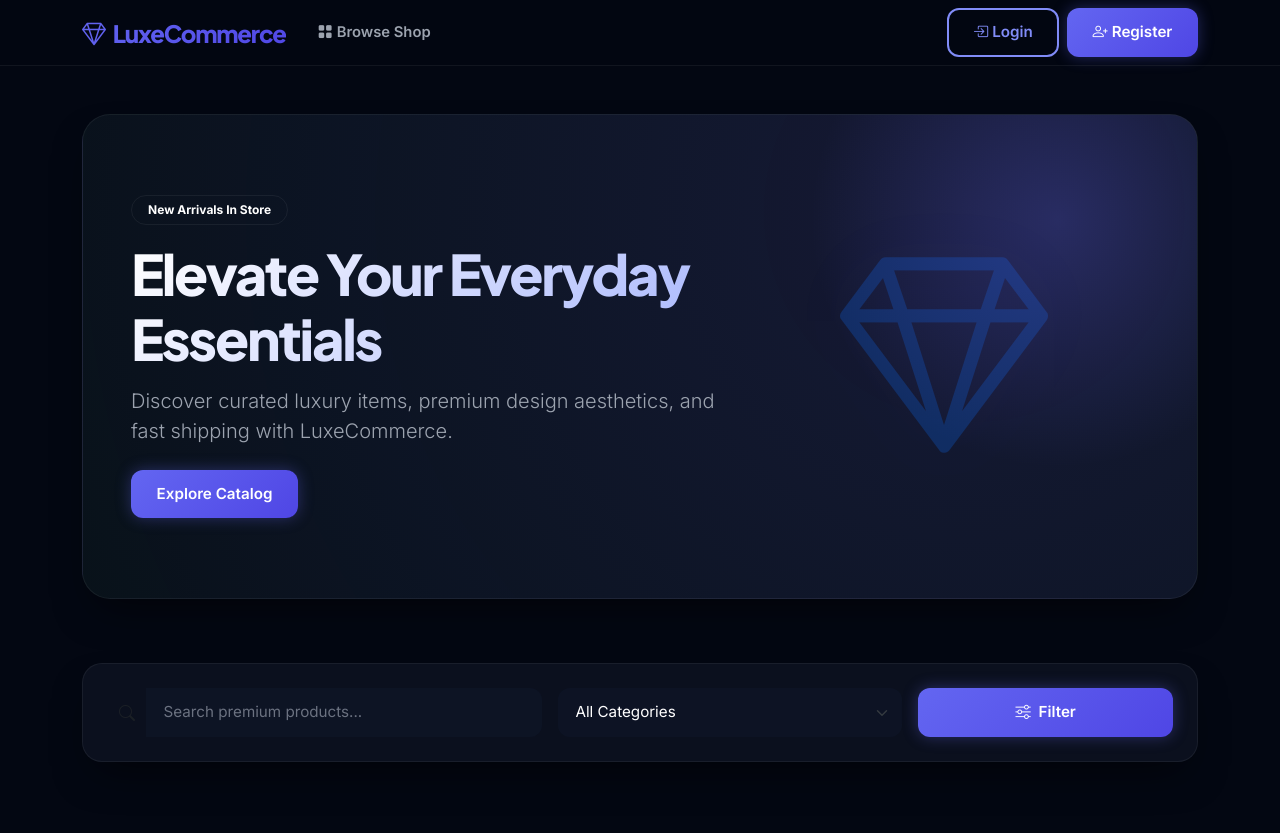
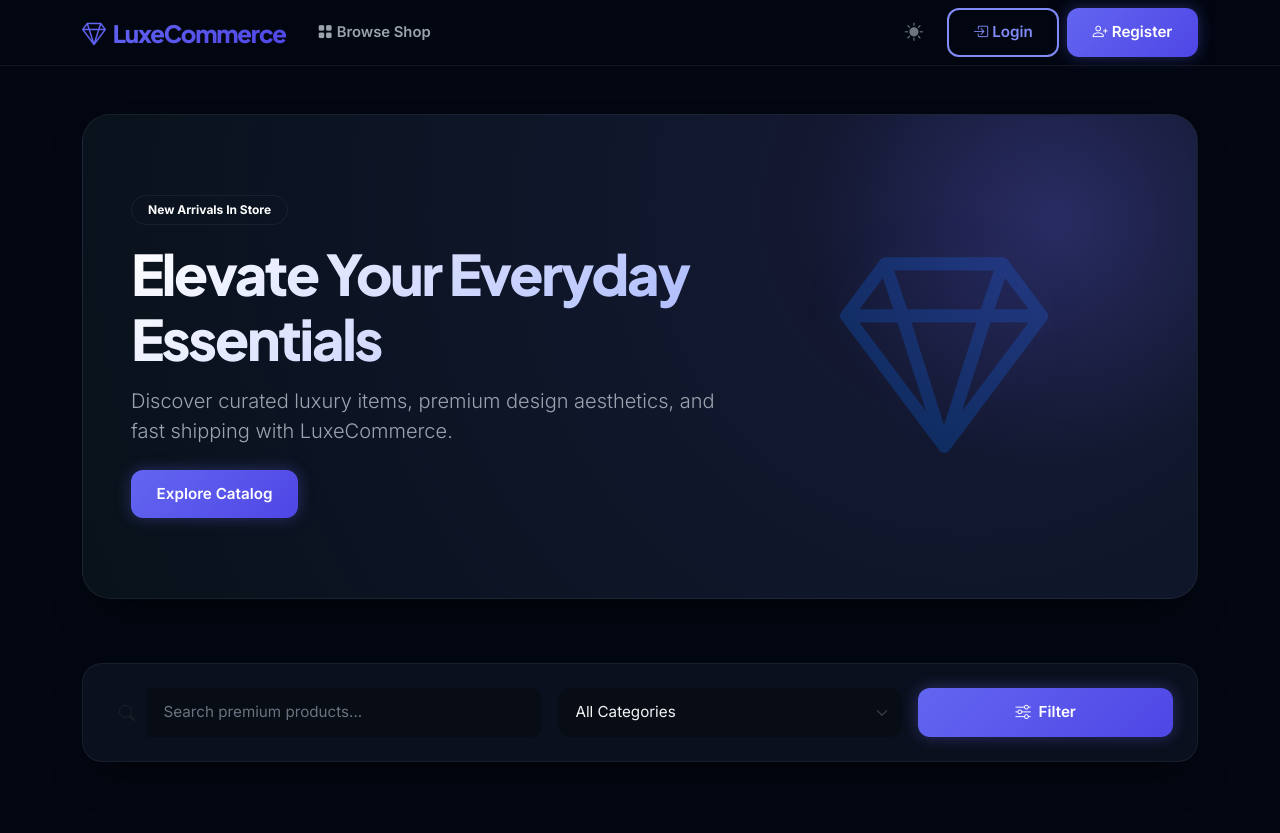
Before and after one commit to Dineth111/mini-ecommerce-webapp, a PHP site: page / in a window 1280 px wide. Shown: the top 833 px of the page. Run offline with PHP 8.4, Linux system fonts and the light colour scheme; data comes from the database, SQL or seed files in the repository.

Commit message:
Add dual-theme support (light/dark switcher) with persistent selection and smooth variables transition

```diff
--- a/assets/css/style.css
+++ b/assets/css/style.css
@@ -18,9 +18,19 @@
     --text-primary: #f3f4f6;
     --text-secondary: #9ca3af;
     --text-muted: #6b7280;
+    --text-heading: #ffffff;
     --border-color: rgba(255, 255, 255, 0.06);
     --border-hover: rgba(255, 255, 255, 0.12);
     --border-active: rgba(99, 102, 241, 0.45);
+    --bg-light: rgba(255, 255, 255, 0.03);
+
+    /* Layout Component Variables - Dark */
+    --nav-bg: rgba(3, 7, 18, 0.75);
+    --table-row-bg: rgba(17, 24, 39, 0.4);
+    --img-wrapper-bg: #0b0f19;
+    --footer-bg: #02040a;
+    --sidebar-bg: #02040a;
+    --admin-header-bg: #090c15;
 
     --font-heading: 'Plus Jakarta Sans', sans-serif;
     --font-body: 'Inter', sans-serif;
@@ -361,14 +397,14 @@ h1, h2, h3, h4, h5, h6 {
     border-radius: var(--radius-md);
     padding: 0.8rem 1.1rem;
     border: 1px solid var(--border-color);
-    background-color: rgba(15, 23, 42, 0.6);
-    color: #ffffff !important;
+    background-color: var(--bg-secondary);
+    color: var(--text-primary) !important;
     font-size: 0.95rem;
     transition: all 0.25s ease;
 }
 
 .form-control-custom:focus {
-    background-color: rgba(15, 23, 42, 0.8);
+    background-color: var(--card-bg-hover);
     border-color: var(--primary-indigo);
     box-shadow: 0 0 0 4px rgba(99, 102, 241, 0.2);
     outline: none;
@@ -578,7 +614,7 @@ footer a:hover {
 }
 
 .bg-light {
-    background-color: rgba(255, 255, 255, 0.03) !important;
+    background-color: var(--bg-light) !important;
 }
 
 .border {
@@ -586,8 +622,8 @@ footer a:hover {
 }
 
 .form-select, .form-control {
-    background-color: rgba(15, 23, 42, 0.6) !important;
-    color: #ffffff !important;
+    background-color: var(--bg-secondary) !important;
+    color: var(--text-primary) !important;
     border-color: var(--border-color) !important;
 }
 
--- a/includes/header.php
+++ b/includes/header.php
@@ -31,6 +31,13 @@ if (isset($_SESSION['user_id']) && isset($pdo)) {
     <link href="https://cdn.jsdelivr.net/npm/bootstrap-icons@1.10.5/font/bootstrap-icons.css" rel="stylesheet">
     <!-- Custom Custom stylesheet -->
     <link href="<?php echo $path_to_root; ?>assets/css/style.css" rel="stylesheet">
+    <!-- Theme Manager Init -->
+    <script>
+        (function() {
+            const theme = localStorage.getItem('theme') || 'dark';
+            document.documentElement.setAttribute('data-theme', theme);
+        })();
+    </script>
 </head>
 <body>
 
@@ -57,6 +64,11 @@ if (isset($_SESSION['user_id']) && isset($pdo)) {
 
             <!-- Right Navigation Controls -->
             <div class="d-flex align-items-center">
+                <!-- Theme Switcher Toggle -->
+                <button class="btn btn-sm btn-outline-secondary border-0 me-3" id="themeToggleBtn" onclick="toggleTheme()" title="Toggle Light/Dark Mode" type="button">
+                    <i id="themeToggleIcon" class="bi bi-sun-fill" style="font-size: 1.15rem;"></i>
+                </button>
+
                 <?php if (isset($_SESSION['user_id'])): ?>
                     <!-- Logged-in Customer Navbar -->
                     <span class="text-secondary me-3 d-none d-md-inline">
@@ -91,5 +103,33 @@ if (isset($_SESSION['user_id']) && isset($pdo)) {
     </div>
 </nav>
 
+<script>
+function toggleTheme() {
+    const html = document.documentElement;
+    const currentTheme = html.getAttribute('data-theme') || 'dark';
+    const newTheme = currentTheme === 'dark' ? 'light' : 'dark';
+    html.setAttribute('data-theme', newTheme);
+    localStorage.setItem('theme', newTheme);
+    updateThemeIcon(newTheme);
+}
+
+function updateThemeIcon(theme) {
+    const icon = document.getElementById('themeToggleIcon');
+    if (icon) {
+        if (theme === 'light') {
+            icon.className = 'bi bi-moon-stars-fill';
+        } else {
+            icon.className = 'bi bi-sun-fill';
+        }
+    }
+}
+
+// Initial icon sync on load
+document.addEventListener('DOMContentLoaded', () => {
+    const theme = localStorage.getItem('theme') || 'dark';
+    updateThemeIcon(theme);
+});
+</script>
+
 <!-- Page Content Starts Here -->
 <div class="container py-5 flex-grow-1 animate-fade-in">
```
Also changed, not shown: other parts of assets/css/style.css (+38 -12 lines), includes/admin_header.php (+49 -2 lines).
